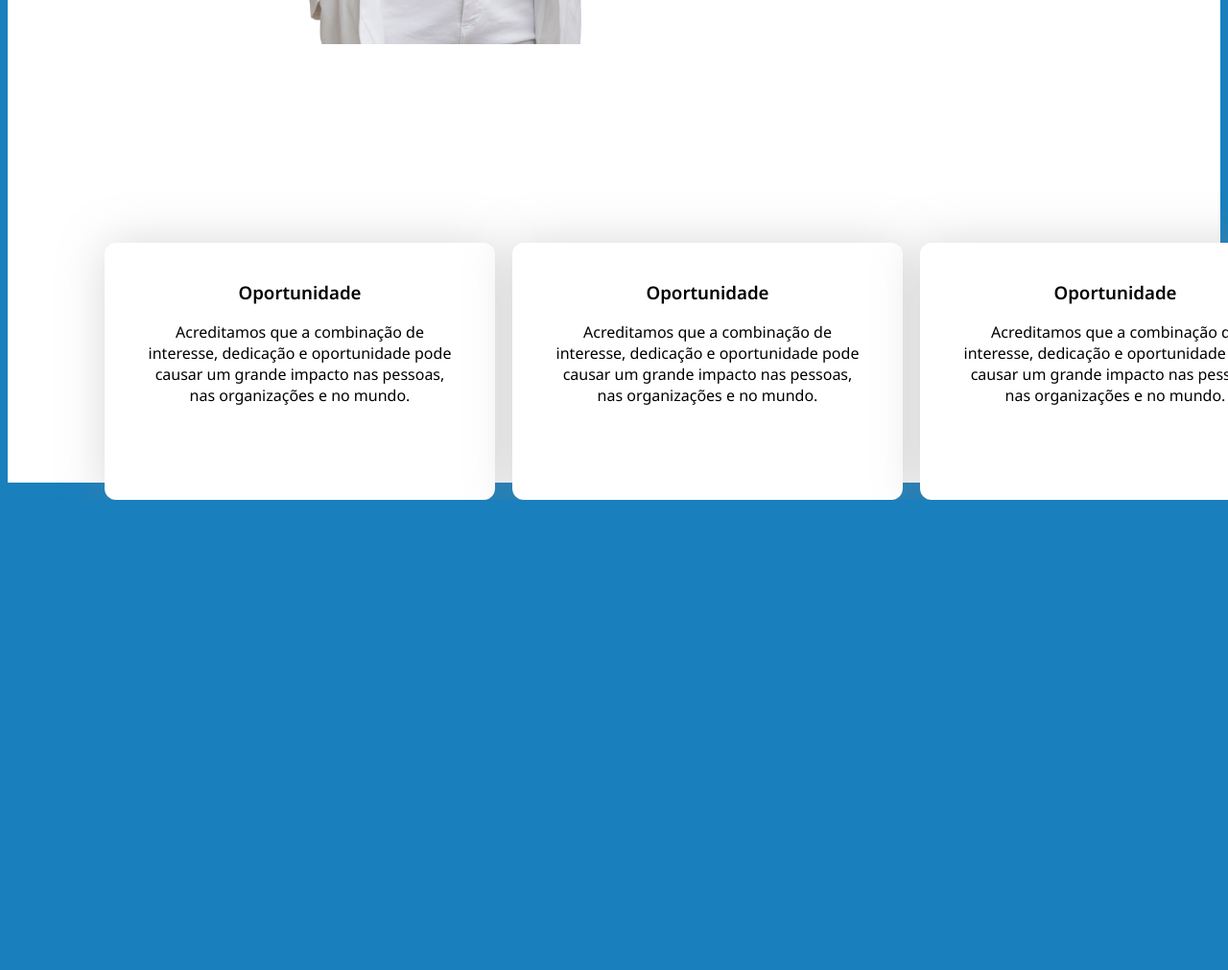
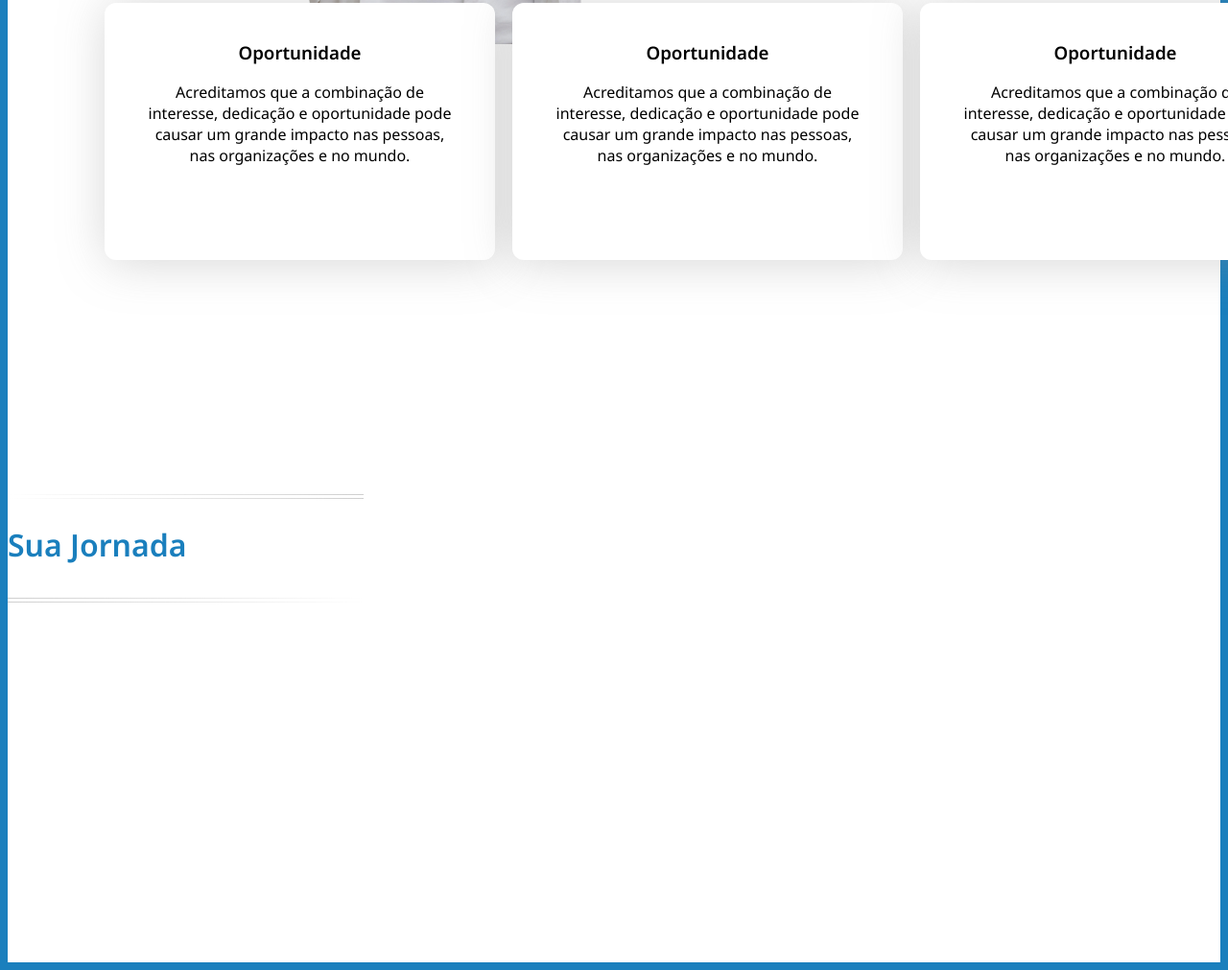
Before and after one commit to vitorurbano/def, a plain HTML site: page index.html in a window 1280 px wide. Shown: the part 2157-3168 px from the top of the page at 96% size. Before the commit the page ends 2678 px from the top, so only its background shows below. Drawn offline with Linux system fonts and the light colour scheme.

Commit message:
alterações

```diff
--- a/estilo/style.css
+++ b/estilo/style.css
@@ -278,9 +278,6 @@ div#sessao-problema-box{
     height: 500px;
     display: inline-block;
     width: 100%;
-    margin-left: auto;
-    margin-right: auto;
-    align-content: center;
 }
 
 div#problema-box{
@@ -324,13 +321,32 @@ div#problema-box3{
     text-align: center;
     border-radius: 12px;
     box-shadow: 2px 2px 50px #88888859;
-    margin: 0 951px;
+    margin: 0 951px 0;
 }
 
-}
+
 
 h1#pobl-titulo{
 	background: -webkit-linear-gradient(#1A7FBD, #A4DCFF);
   	-webkit-background-clip: text;
   	-webkit-text-fill-color: transparent;
 }
+
+div#sessao-jornada{
+    background-color: white;
+    height: 500px;
+    color: #1A7FBD;
+    margin-top: -5px;
+
+
+}
+
+div#sessao-jornada{
+    display: inline-block;
+    justify-content: center;
+    width: 100%;
+}
+
+div#sessao-jornada h1 img{
+    justify-content: center;
+}
--- a/index.html
+++ b/index.html
@@ -14,22 +14,33 @@
 
 	</head>
 	<body>
-
+        <!-- Menu -->
 		<header>
 			<nav>
 				<img a href="#" src="images/logo.png">
 				<a href="#sessao-projeto"> O Projeto</a>
-				<a href="#"> O Problema</a>
+				<a href="#sessao-problema"> O Problema</a>
 				<a href="#"> Sua Jornada</a>
 				<a href="#"> Objetivos</a>
 				<button>Processo Seletivo</button>
 				<hr>
 			</nav>
 		</header>
-			<!-- Banner inicial -->
+        <!-- FIM DO MENU -->
+
+
+
+
+
+			<!-- SESSÃO Banner inicial -->
 			<div id="banner">
+
+                <!-- Banner / Foto -->
 				<div id="bn-img" align="left"> <img src="images/bannertopo.png">
 				</div>
+                <!-- Fim do Banner -->
+
+                <!-- Formulário -->
 				<div id="bn-form">
 					<h2 id="form-title"> Formulário de Cadastro </h2>
 					<p id="form-descricao"> Preencha seus dados</p>
@@ -69,25 +80,43 @@
 
 					</form>
 				</div>
+                <!-- Fim do Formulário -->
+
 			</div>
+            <!-- Fim da Sessão Banner -->
+
+
+
 
 			<!-- Sessão o Projeto -->
 			<div id="sessao-projeto">
+                <!-- Imagem -->
 				<div id="proj-img" align="left"> <img src="images/dev.png">
 				</div>
+                <!-- Fim Imagem -->
+                <!-- Texto -->
 				<div id="proj-text" align="right">
 					<h1 id="proj-title"> O Projeto</h1>
 					<p> Com o “novo normal” causado pela pandemia dos últimos anos, mais empresas no mundo todo têm aberto oportunidades no modelo Home Office.
-Alinhado a depreciação da moeda local, temos um alto índice de profissionais migrando para trabalhos em outros países.</p>
-					<p style="font-weight: bold;">O projeto Netuno, idealizado pela Fasters, tem por objetivo reduzir os estresses causados por recrutamento e turn over na área de tecnologia, bem como gerar oportunidades de carreira para novos profissionais.</p>
+                        Alinhado a depreciação da moeda local, temos um alto índice de profissionais migrando para trabalhos em outros países.</p>
+					<p style="font-weight: bold;">O projeto Netuno, idealizado pela Fasters, tem por objetivo reduzir os estresses causados por recrutamento e turn over na área de tecnologia, bem como gerar oportunidades de carreira para novos profissionais.
+                    </p>
 
 				</div>
+                <!-- Fim texto -->
 			</div>
+            <!-- Fim sessão Projeto -->
 
-			<!-- O problema -->
 
+
+
+
+            <!-- Sessão O problema -->
 			<div id="sessao-problema">
+                <!-- Imagem -->
 				<div id="probl-img" align="left"> <img src="images/Container2.png"></div>
+                <!-- Fim Imagem -->
+                <!-- Texto -->
 				<div id="probl-text" align="right">
 					<h1 id="pobl-titulo"> O Problema </h1>
 					<p style="font-weight:bold;"> Falta de profissionais de TI no Mercado brasileiro: um problema que demanda atenção urgente.</p>
@@ -95,23 +124,44 @@ Alinhado a depreciação da moeda local, temos um alto índice de profissionais
 					<p>Estima-se que atualmente tenhamos um déficit de 408 mil postos de trabalho, com perdas se acumulando na casa dos R$167 bilhões, de acordo com a Softex, uma organização social voltada ao fomento da área de TI.</p>
 					<p style="font-weight:bold;">Um dos principais fatores dessa falta de profissionais é o êxodo de profissionais para o exterior.</p>
 				</div>
+                <!-- Fim texto -->
 			</div>
+            <!-- Fim sessão Problema1 -->
 
+            <!-- Inicio Sessão Problema2 -->
 			<div id="sessao-problema-box">
+                <!-- Box 1 -->
 				<div id="problema-box">
 					<h3 style="font-weight:bold;"> Oportunidade </h3>
 					<p>Acreditamos que a combinação de interesse, dedicação e oportunidade pode causar um grande impacto nas pessoas, nas organizações e no mundo.</p>
 				</div>
+                <!-- Fim do Box 1 -->
+
+                <!-- Box 2 -->
 				<div id="problema-box2">
 					<h3 style="font-weight:bold;"> Oportunidade </h3>
 					<p>Acreditamos que a combinação de interesse, dedicação e oportunidade pode causar um grande impacto nas pessoas, nas organizações e no mundo.</p>
 				</div>
+                <!-- Fim Box 2 -->
+
+                <!-- Box 3 -->
 				<div id="problema-box3">
 					<h3 style="font-weight:bold;"> Oportunidade </h3>
 					<p>Acreditamos que a combinação de interesse, dedicação e oportunidade pode causar um grande impacto nas pessoas, nas organizações e no mundo.</p>
 				</div>
+                <!--Fim Box 3 -->
+			</div>
+            <!-- Sessão Problema2 -->
 
-			</div>
+
+            <!-- Inicio Sessão Jornada -->
+            <div id="sessao-jornada">
+                <div id="jornada-titulo">
+                    <img src="images/esquerda.png">
+                    <h1>Sua Jornada</h1>
+                    <img src="images/direita.png">
+                </div>
+            </div>
 
 
 
```
Also changed, not shown: images/direita.png (added), images/esquerda.png (added).
